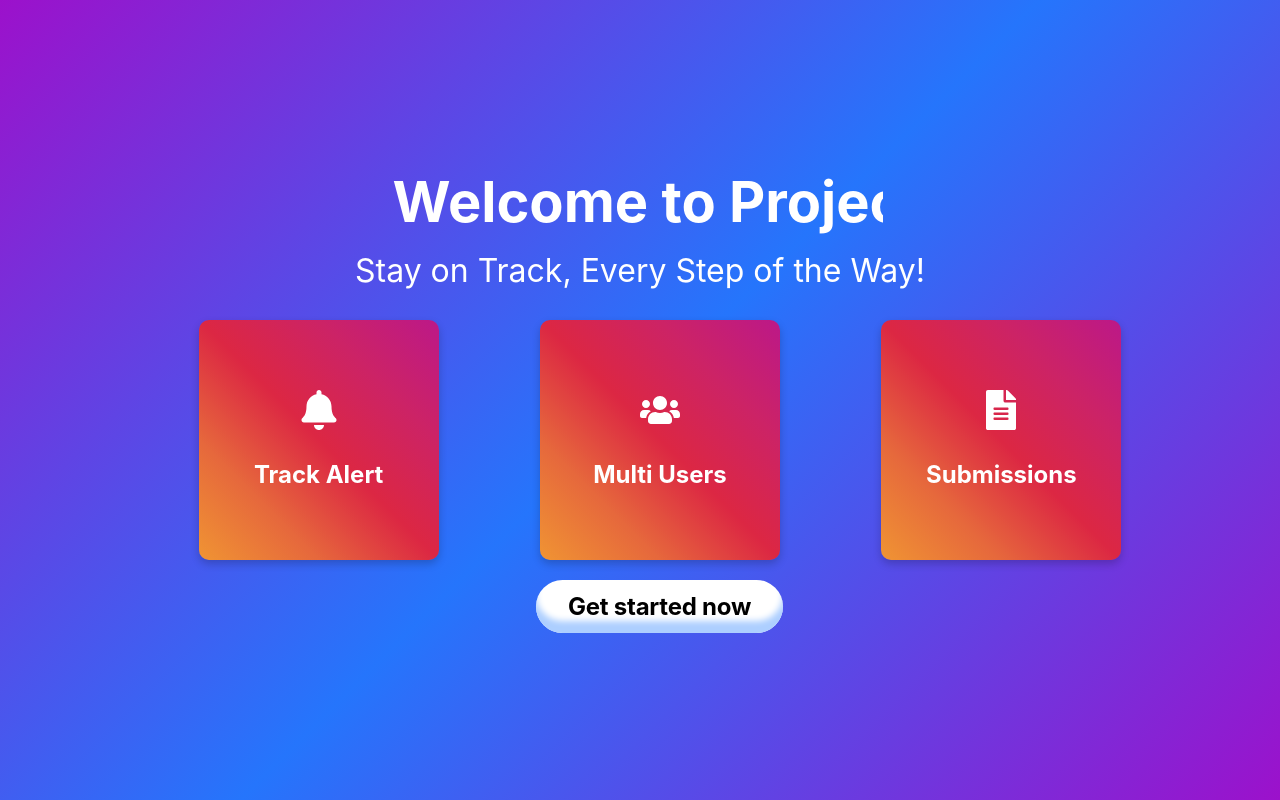
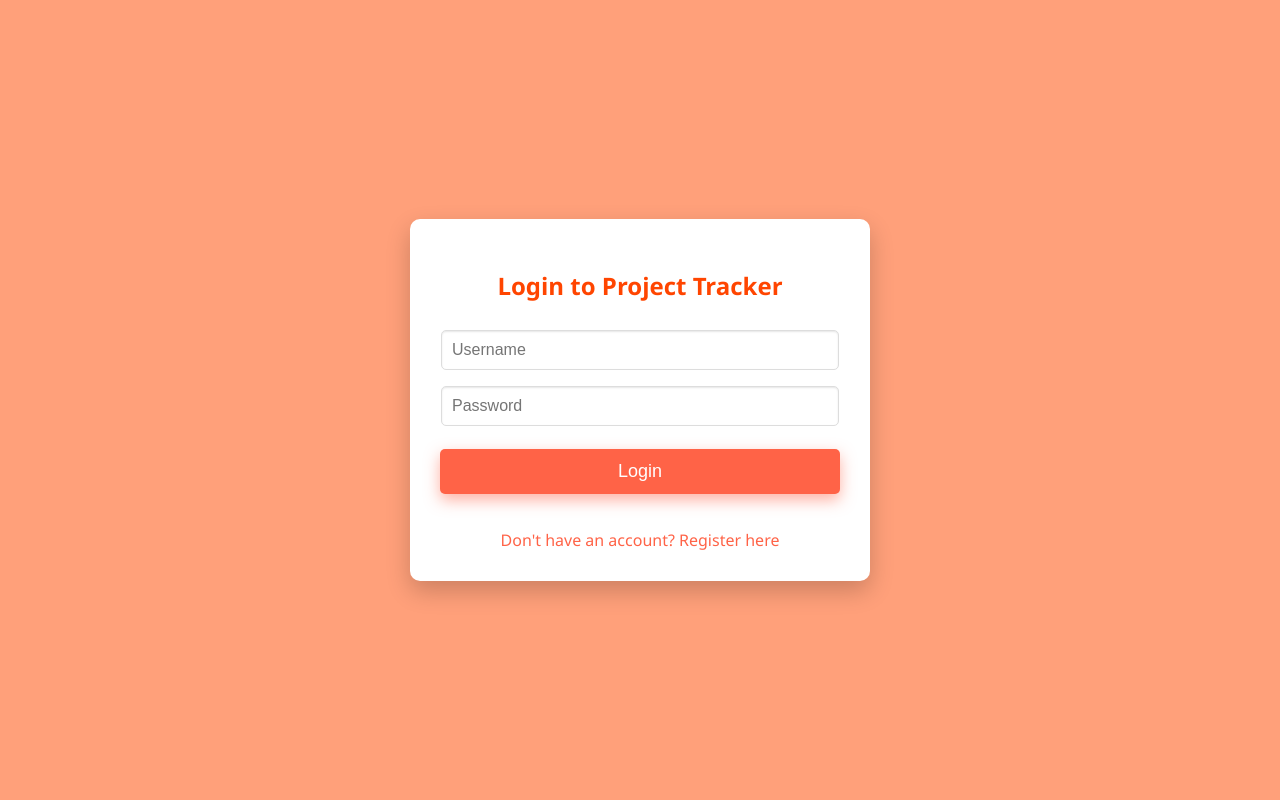
Before and after one commit to Shripad735/Project-Tracker, a React (Create React App) app in the folder front-end/: page /login in a window 1280 px wide. Before the commit this address led to /LandingPage. Built offline with nearby package versions, Linux system fonts and the light colour scheme.

Commit message:
login and registeration pages are made and the UI of landing page is updated

```diff
--- a/front-end/src/App.js
+++ b/front-end/src/App.js
@@ -1,16 +1,18 @@
 // project-tracker-frontend/src/App.js
 import React from 'react';
-import { BrowserRouter as Router, Routes, Route , Navigate } from 'react-router-dom';
+import { BrowserRouter as Router, Routes, Route, Navigate } from 'react-router-dom';
 import LandingPage from './components/landingPage';
-
+import LoginPage from './components/LoginPage';
+import RegistrationPage from './components/RegistrationPage';
 
 function App() {
   return (
     <Router>
       <Routes>
-        <Route path="/LandingPage" element={<LandingPage />} />
-        <Route path="*" element={<Navigate to="/LandingPage" />} />
-        {/* Other routes can be added here */}
+        <Route path="/landing" element={<LandingPage />} />
+        <Route path="/login" element={<LoginPage />} />
+        <Route path="/register" element={<RegistrationPage />} />
+        <Route path="*" element={<Navigate to="/landing" />} />
       </Routes>
     </Router>
   );
--- a/front-end/src/components/FeatureCard.css
+++ b/front-end/src/components/FeatureCard.css
@@ -1,4 +1,10 @@
-/* project-tracker-frontend/src/components/FeatureCard.css */
+:root {
+  --accent-warm: #FF6347; /* Tomato */
+  --accent-warm-dark: #FF4500; /* OrangeRed */
+  --accent-warm-light: #FFA07A; /* LightSalmon */
+  --accent-warm-darker: #CD5C5C; /* IndianRed */
+}
+
 .card {
   perspective: 1000px;
 }
@@ -32,29 +38,30 @@
 }
 
 .card-front {
-    background: linear-gradient(45deg, #f09433 0%, #e6683c 25%, #dc2743 50%, #cc2366 75%, #bc1888 100%);
+  background: var(--accent-warm);
 }
 
 .card-back {
-    background: linear-gradient(135deg, #9c11cb 0%, #2575fc 50%,#9c11cb 100%);
+  background: var(--accent-warm-dark);
   transform: rotateY(180deg);
 }
 
 .icon {
   font-size: 40px;
   margin-bottom: 20px;
+  color: white;
 }
-
 
 h3 {
   margin: 0;
   font-size: 24px;
-
+  color: white;
 }
 
 .card-back p {
   font-size: 18px;
   text-align: center;
+  color: white;
 }
 
 button {
@@ -62,4 +69,13 @@
   padding: 10px 20px;
   font-size: 16px;
   cursor: pointer;
+  background: var(--accent-warm-light);
+  color: white;
+  border: none;
+  border-radius: 5px;
+  transition: background 0.3s ease;
 }
+
+button:hover {
+  background: var(--accent-warm-darker);
+}
--- /dev/null
+++ b/front-end/src/components/LoginPage.css
@@ -0,0 +1,87 @@
+:root {
+    --accent-warm: #FF6347; /* Tomato */
+    --accent-warm-dark: #FF4500; /* OrangeRed */
+    --accent-warm-light: #FFA07A; /* LightSalmon */
+    --accent-warm-darker: #CD5C5C; /* IndianRed */
+}
+
+/* General styles for body */
+body {
+    font-family: 'Segoe UI', Tahoma, Geneva, Verdana, sans-serif;
+    background-color: var(--accent-warm-light); /* LightSalmon background */
+    display: flex;
+    justify-content: center;
+    align-items: center;
+    height: 100vh;
+    margin: 0;
+}
+
+/* Container for login form */
+.container {
+    background: #fff;
+    padding: 30px;
+    border-radius: 10px;
+    box-shadow: 0 10px 25px rgba(0, 0, 0, 0.2); /* Increased shadow */
+    max-width: 400px;
+    width: 100%;
+    text-align: center;
+}
+
+/* Heading styles */
+h2 {
+    margin-bottom: 20px;
+    color: var(--accent-warm-dark); /* OrangeRed */
+    font-weight: bold;
+}
+
+/* Input field styles */
+input[type="text"], input[type="password"] {
+    width: calc(100% - 24px); /* Adjusted width */
+    padding: 10px; /* Smaller padding */
+    margin: 8px 0; /* Smaller margin */
+    border: 1px solid #ddd;
+    border-radius: 5px;
+    font-size: 16px;
+    transition: border-color 0.3s;
+    box-shadow: inset 0 1px 2px rgba(0, 0, 0, 0.1); /* Inner shadow */
+}
+
+input[type="text"]:focus, input[type="password"]:focus {
+    outline: none;
+    border-color: var(--accent-warm-darker); /* IndianRed */
+}
+
+/* Button styles */
+button {
+    width: 100%;
+    padding: 12px;
+    margin-left: 0px;
+    background-color: var(--accent-warm); /* Tomato */
+    border: none;
+    border-radius: 5px;
+    color: white;
+    font-size: 18px;
+    cursor: pointer;
+    transition: background-color 0.3s;
+    box-shadow: 0 6px 15px rgba(255, 99, 71, 0.5); /* Soft shadow */
+}
+
+/* Hover effect for button */
+button:hover {
+    background-color: var(--accent-warm-dark); /* OrangeRed */
+}
+
+/* Link styles */
+.register-link {
+    display: block;
+    margin-top: 20px;
+    color: var(--accent-warm); /* Tomato */
+    text-align: center;
+    text-decoration: none;
+    font-size: 16px;
+    transition: color 0.3s;
+}
+
+.register-link:hover {
+    color: var(--accent-warm-dark); /* OrangeRed */
+}
--- /dev/null
+++ b/front-end/src/components/LoginPage.js
@@ -0,0 +1,21 @@
+import React from 'react';
+import { Link } from 'react-router-dom';
+import './LoginPage.css';
+
+const LoginPage = () => {
+  return (
+    <div className="container">
+      <h2>Login to Project Tracker</h2>
+      <form action="/login" method="POST">
+        <input type="text" name="username" placeholder="Username" required />
+        <input type="password" name="password" placeholder="Password" required />
+        <button type="submit">Login</button>
+      </form>
+      <Link to="/register" className="register-link">
+        Don't have an account? Register here
+      </Link>
+    </div>
+  );
+};
+
+export default LoginPage;
--- /dev/null
+++ b/front-end/src/components/RegistrationPage.css
@@ -0,0 +1,112 @@
+/* project-tracker-frontend/src/components/registrationPage.css */
+:root {
+    --accent-warm: #FF6347; /* Tomato */
+    --accent-warm-dark: #FF4500; /* OrangeRed */
+    --accent-warm-light: #FFA07A; /* LightSalmon */
+    --accent-warm-darker: #CD5C5C; /* IndianRed */
+}
+
+/* General styles for body */
+body {
+    font-family: 'Segoe UI', Tahoma, Geneva, Verdana, sans-serif;
+    background-color: var(--accent-warm-light); /* LightSalmon background */
+    display: flex;
+    justify-content: center;
+    align-items: center;
+    height: 100vh;
+    margin: 0;
+}
+
+/* Container for registration form */
+.container {
+    background: #fff;
+    padding: 30px;
+    border-radius: 10px;
+    box-shadow: 0 10px 25px rgba(0, 0, 0, 0.2); /* Increased shadow */
+    max-width: 400px;
+    width: 100%;
+    text-align: center;
+}
+
+/* Heading styles */
+h2 {
+    margin-bottom: 20px;
+    color: var(--accent-warm-dark); /* OrangeRed */
+    font-weight: bold;
+}
+
+/* Input field styles */
+input[type="text"], input[type="password"], input[type="email"], input[type="tel"] {
+    width: calc(100% - 24px); /* Adjusted width */
+    padding: 10px; /* Smaller padding */
+    margin: 8px 0; /* Smaller margin */
+    border: 1px solid #ddd;
+    border-radius: 5px;
+    font-size: 16px;
+    transition: border-color 0.3s;
+    box-shadow: inset 0 1px 2px rgba(0, 0, 0, 0.1); /* Inner shadow */
+}
+
+input[type="text"]:focus, input[type="password"]:focus, input[type="email"]:focus, input[type="tel"]:focus {
+    outline: none;
+    border-color: var(--accent-warm-darker); /* IndianRed */
+}
+
+/* User type selection styles */
+.user-type-selection {
+    display: flex;
+    justify-content: space-between;
+    margin: 20px 0;
+    background-color: #f9f9f9;
+    border: 1px solid #ddd;
+    border-radius: 5px;
+    overflow: hidden;
+}
+
+.user-type-option {
+    flex: 1;
+    padding: 15px 0;
+    color: #666;
+    font-size: 16px;
+    cursor: pointer;
+    transition: background-color 0.3s, color 0.3s;
+}
+
+.user-type-option:hover {
+    background-color: var(--accent-warm); /* Tomato */
+    color: white;
+}
+
+/* Button styles */
+button {
+    width: 100%;
+    padding: 12px;
+    background-color: var(--accent-warm); /* Tomato */
+    border: none;
+    border-radius: 5px;
+    color: white;
+    font-size: 18px;
+    cursor: pointer;
+    transition: background-color 0.3s;
+    box-shadow: 0 6px 15px rgba(255, 99, 71, 0.5); /* Soft shadow */
+}
+
+/* Hover effect for button */
+button:hover {
+    background-color: var(--accent-warm-dark); /* OrangeRed */
+}
+
+/* Link styles */
+.login-link {
+    display: block;
+    margin-top: 20px;
+    color: var(--accent-warm); /* Tomato */
+    text-align: center;
+    text-decoration: none;
+    font-size: 16px;
+    transition: color 0.3s;
+}
+
+.login-link:hover {
+    color: var(--accent-warm-dark); /* OrangeRed */
+}
--- /dev/null
+++ b/front-end/src/components/RegistrationPage.js
@@ -0,0 +1,35 @@
+// project-tracker-frontend/src/components/RegistrationPage.js
+import React from 'react';
+import './RegistrationPage.css';
+
+const RegistrationPage = () => {
+  return (
+    <div className="container">
+      <h2>Register for Project Tracker</h2>
+      <form action="/register" method="POST">
+        <input type="text" name="full_name" placeholder="Full Name" required />
+        <input type="email" name="email" placeholder="E-mail" required />
+        <input type="tel" name="mobile" placeholder="Mobile" required />
+        <input type="text" name="username" placeholder="Username" required />
+        <input type="password" name="password" placeholder="Create Password" required />
+        <input type="password" name="confirm_password" placeholder="Confirm Password" required />
+
+        <div className="user-type-selection">
+          <label className="user-type-option">
+            <input type="radio" name="user_type" value="ProjectVisionary" required />
+            Project Visionary
+          </label>
+          <label className="user-type-option">
+            <input type="radio" name="user_type" value="Taskmaster" required />
+            Taskmaster
+          </label>
+        </div>
+
+        <button type="submit">Register</button>
+      </form>
+      <a href="/login" className="login-link">Already have an account? Login here</a>
+    </div>
+  );
+};
+
+export default RegistrationPage;
--- a/front-end/src/components/landingPage.css
+++ b/front-end/src/components/landingPage.css
@@ -1,6 +1,12 @@
-/* project-tracker-frontend/src/components/LandingPage.css */
+:root {
+  --accent-warm: #FF6347; /* Tomato */
+  --accent-warm-dark: #FF4500; /* OrangeRed */
+  --accent-warm-light: #FFA07A; /* LightSalmon */
+  --accent-warm-darker: #CD5C5C; /* IndianRed */
+}
+
 .gradient-background {
-  background: linear-gradient(135deg, #9c11cb 0%, #2575fc 50%,#9c11cb 100%);
+  background: linear-gradient(90deg, #FFA07A 0%, #CD5C5C 50%,  #FFA07A 100%);
   min-height: 100vh;
   display: flex;
   flex-direction: column;
@@ -9,19 +15,28 @@
   color: white;
 }
 
+.landing-page {
+  width: 100%;
+  display: flex;
+  flex-direction: column;
+  align-items: center;
+  justify-content: center;
+  text-align: center;
+}
+
 .landing-page h1 {
   font-size: 3.5em;
-  margin: 0%;
+  margin: 0;
   overflow: hidden;
   white-space: nowrap;
   border-right: 4px solid white;
   width: 0;
-    animation: typing 8s steps(40, end) infinite alternate, blink-caret 0.75s step-end infinite;
+  animation: typing 9s steps(40, end) infinite alternate, blink-caret .5s step-end infinite;
 }
 
 @keyframes typing {
   0%, 100% { width: 0; }
-    50% { width: 59%; }
+  50% { width: 85%; }
 }
 
 @keyframes blink-caret {
@@ -29,45 +44,40 @@
   50% { border-color: white; }
 }
 
-
 .landing-page p {
   font-size: 2em;
   margin: 15px;
   margin-bottom: 30px;
-
 }
 
 .features {
   display: flex;
-  justify-content: space-around;
-  width: 80%;
+  width: 0%;
+  gap: 120px;
+  margin-bottom: 10px;
+  justify-content: center;
+  margin-Right: 40px;
 }
 
 
 
-
-
-
 .button-73 {
-    margin-top: 20px;
-    margin-left: 39px;
   appearance: none;
-    background-color: #FFFFFF;
+  background-color: var(--accent-warm-light);
   border-radius: 40em;
   border-style: none;
-    box-shadow: #ADCFFF 0 -12px 6px inset;
+  box-shadow: var(--accent-warm-light) 0 -12px 6px inset;
   box-sizing: border-box;
   color: #000000;
   cursor: pointer;
   display: inline-block;
-    font-family: -apple-system,sans-serif;
+  font-family: -apple-system, sans-serif;
   font-size: 1.2rem;
   font-weight: 700;
   letter-spacing: -.24px;
-    margin: 0;
+  margin: 20px;
   outline: none;
   padding: 1rem 1.3rem;
-    quotes: auto;
   text-align: center;
   text-decoration: none;
   transition: all .15s;
@@ -77,13 +87,15 @@
 }
 
 .button-73:hover {
-    background-color: #FFC229;
-    box-shadow: #FF6314 0 -6px 8px inset;
+  background-color: var(--accent-warm-darker);
+  box-shadow: var(--accent-warm-darker) 0 -6px 8px inset;
   transform: scale(1.125);
+  color: white;
 }
 
 .button-73:active {
   transform: scale(1.025);
+  color: white;
 }
 
 @media (min-width: 768px) {
--- a/front-end/src/components/landingPage.js
+++ b/front-end/src/components/landingPage.js
@@ -3,6 +3,7 @@ import React from 'react';
 import './landingPage.css';
 import FeatureCard from './FeatureCard';
 import { FaBell, FaUsers, FaFileAlt } from 'react-icons/fa';
+import { Link } from 'react-router-dom';
 
 const LandingPage = () => {
   const features = [
@@ -40,8 +41,13 @@ const LandingPage = () => {
       </div>
       <br />
       <br/>
-      <div> <button className='button-73'  style = {{marginTop: '20px',
-marginLeft: '39px'}}>Get started now</button></div>
+      <div>
+        <Link to="/login">
+          <button className='button-73' style={{ marginLeft: '0px', marginRight: '0px' }}>
+            Get started now
+          </button>
+        </Link>
+      </div>
 
     </div>
   );
```
Also changed, not shown: front-end/src/components/FeatureCard.js (line endings or trailing spaces). Lines whose indentation alone changed are shown as unchanged.
